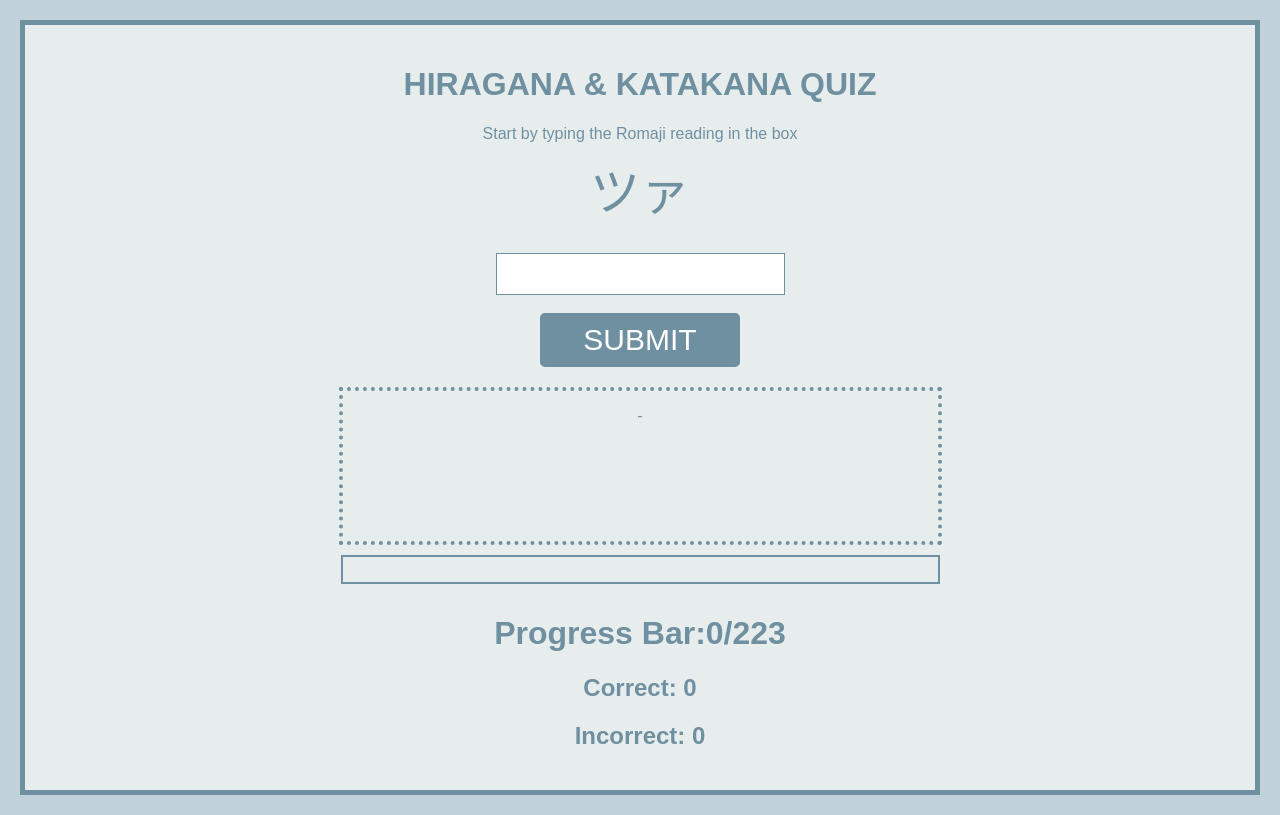
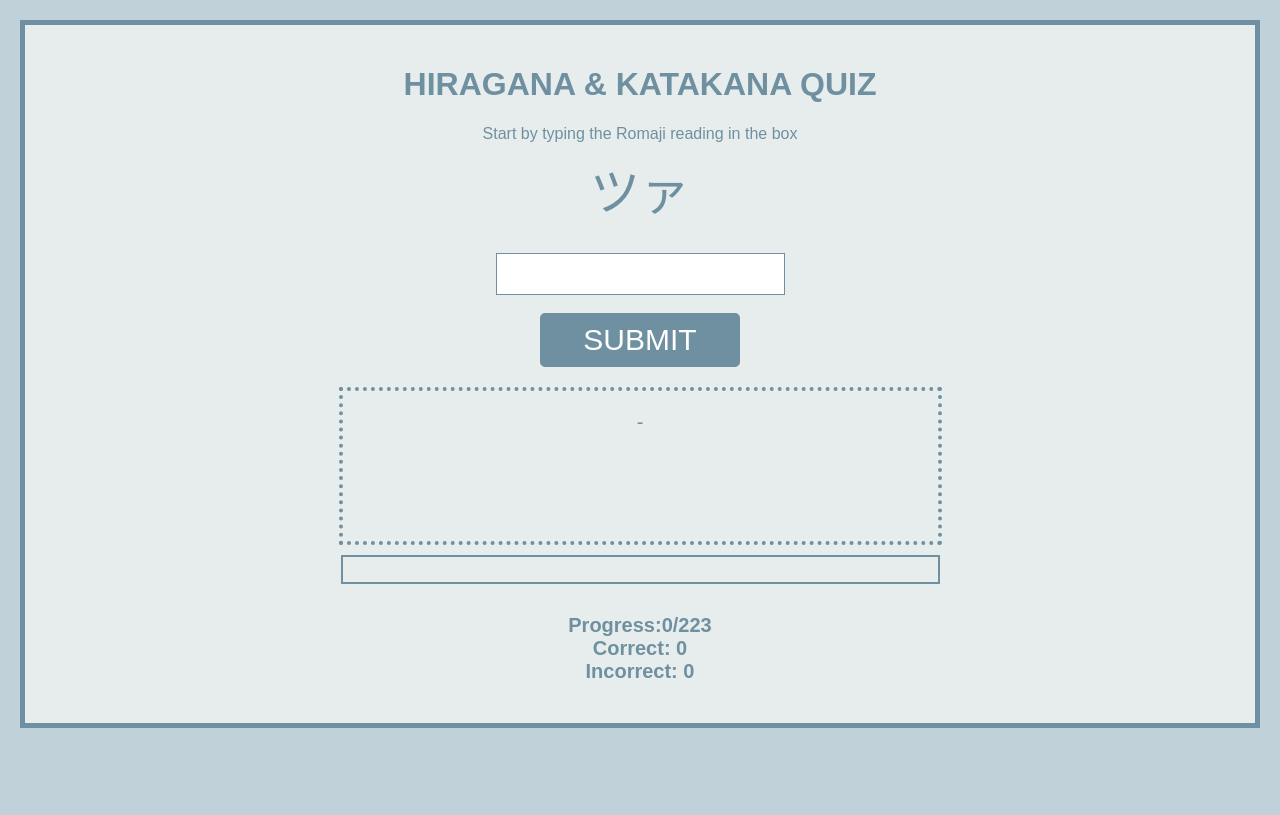
Before and after one commit to chen-jenn/hiragana-katakana, a React (Create React App) app: page / in a window 1280 px wide. Built offline with nearby package versions, Linux system fonts and the light colour scheme.

Commit message:
Add styling to progresscounter

```diff
--- a/src/components/ProgressCounter.js
+++ b/src/components/ProgressCounter.js
@@ -2,12 +2,12 @@ import React, { Component } from "react";
 
 class ProgressCounter extends Component {
   render(){
-
     return(
       <div className="ProgressCounter">
-        <h1>Progress Bar:{this.props.numAnswered}/{this.props.total}</h1>
-        <h2>Correct: {this.props.correct}</h2>
-        <h2>Incorrect: {this.props.incorrect}</h2>
+        <p>Progress:{this.props.numAnswered}/{this.props.total}<br></br>
+          Correct: {this.props.correct}<br></br>
+          Incorrect: {this.props.incorrect}
+        </p>
       </div>
     )
   }
--- a/src/index.scss
+++ b/src/index.scss
@@ -8,6 +8,10 @@ html, body {
   color: $dark-blue;
   background-color: $main-blue;
   font-family: arial;
+}
+
+p {
+  font-size: 20px;
 }
 
 .App {
@@ -84,10 +88,10 @@ html, body {
       height: 25px;
       width: 50%;
       margin: 5px 0px 10px 0px;
+    }
 
-      .filler {
-
-      }
+    .ProgressCounter {
+      font-weight: bold;
     }
   }
 }
```
